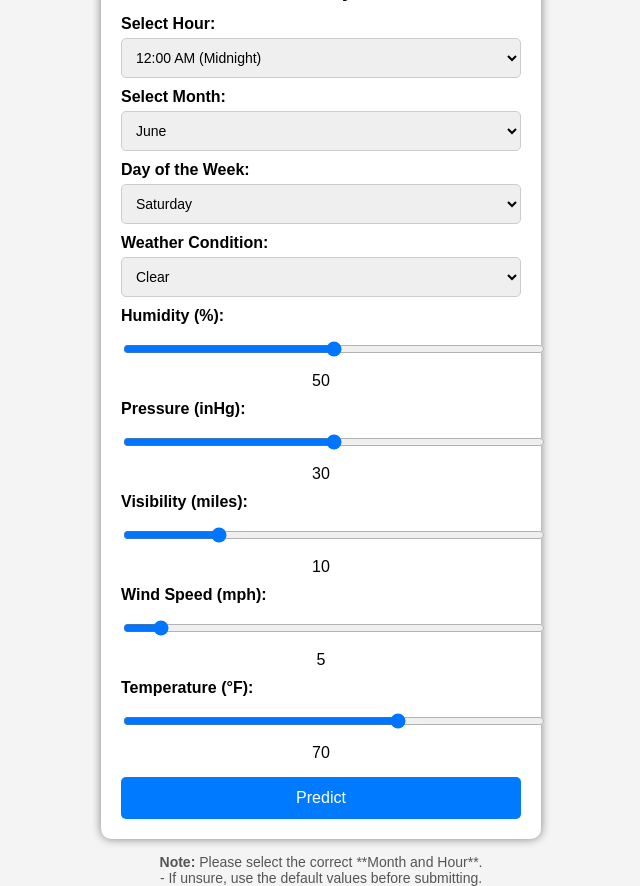
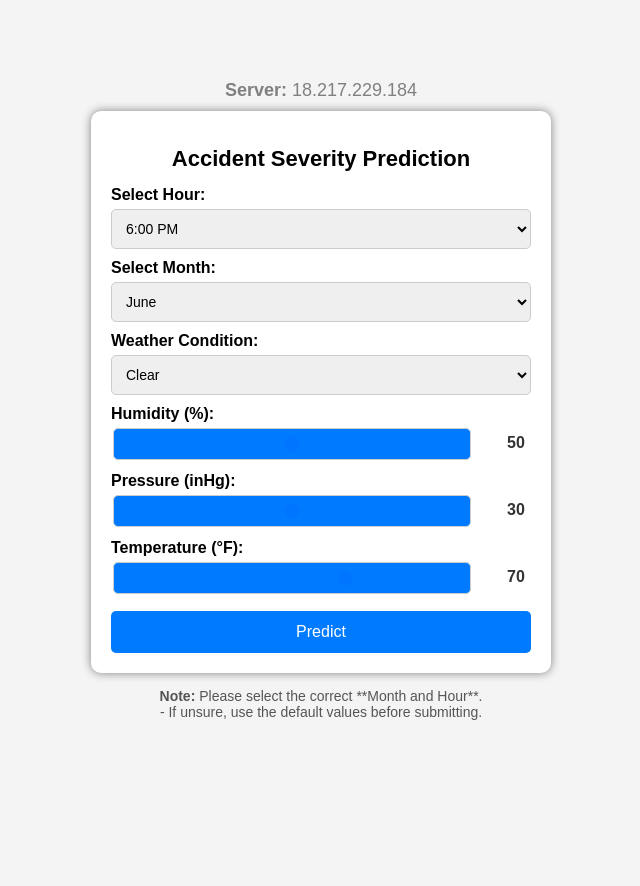
Before and after one commit to MoGIFannn/accident_predict, a Flask app: page / in a window 1280 px wide. Shown: the whole page, without its empty margins (319-959 px from the left). After the commit the page ends 720 px from the top, so only its background shows below. Run offline with Flask 3, Linux system fonts and the light colour scheme; parts of the project's set-up code (start-up, migrations or seed data) failed here and were passed over.

Commit message:
Update index.html

```diff
--- a/templates/index.html
+++ b/templates/index.html
@@ -17,6 +17,10 @@
                 alert("Please fill out all required fields.");
                 return false;
             }
+        }
+
+        function updateValue(id, value) {
+            document.getElementById(id).textContent = value;
         }
     </script>
 
@@ -42,12 +46,12 @@
             padding: 20px;
             border-radius: 10px;
             width: 100%;
-            max-width: 400px; /* Adjusts width for mobile devices */
+            max-width: 420px; /* Adjusted for mobile & desktop */
             box-shadow: 0px 0px 10px gray;
             text-align: center;
         }
         h1 {
-            font-size: 20px;
+            font-size: 22px;
         }
         label {
             font-weight: bold;
@@ -62,6 +66,28 @@
             border: 1px solid #ccc;
             border-radius: 5px;
             font-size: 14px;
+        }
+        .slider-container {
+            display: flex;
+            align-items: center;
+            justify-content: space-between;
+        }
+        input[type="range"] {
+            width: 80%;
+            height: 10px;
+            background: #007bff;
+            border-radius: 5px;
+            outline: none;
+            -webkit-appearance: none;
+            appearance: none;
+        }
+        .range-value {
+            font-size: 16px;
+            font-weight: bold;
+            color: #333;
+            margin-left: 10px;
+            width: 30px;
+            text-align: center;
         }
         button {
             background-color: #007BFF;
@@ -116,7 +142,7 @@
                 <option value="15">3:00 PM</option>
                 <option value="16">4:00 PM</option>
                 <option value="17">5:00 PM</option>
-                <option value="18">6:00 PM</option>
+                <option value="18" selected>6:00 PM</option>
                 <option value="19">7:00 PM</option>
                 <option value="20">8:00 PM</option>
                 <option value="21">9:00 PM</option>
@@ -140,17 +166,6 @@
                 <option value="12">December</option>
             </select><br>
 
-            <label>Day of the Week:</label>
-            <select name="Week">
-                <option value="0">Sunday</option>
-                <option value="1">Monday</option>
-                <option value="2">Tuesday</option>
-                <option value="3">Wednesday</option>
-                <option value="4">Thursday</option>
-                <option value="5">Friday</option>
-                <option value="6" selected>Saturday</option>
-            </select><br>
-
             <label>Weather Condition:</label>
             <select name="Weather_Condition">
                 <option value="Rain">Rain</option>
@@ -160,31 +175,19 @@
             </select><br>
 
             <label>Humidity (%):</label>
-            <div class="range-container">
+            <div class="slider-container">
                 <input type="range" name="Humidity" min="0" max="100" value="50" oninput="updateValue('humidity-value', this.value)">
                 <span id="humidity-value" class="range-value">50</span>
             </div>
 
             <label>Pressure (inHg):</label>
-            <div class="range-container">
+            <div class="slider-container">
                 <input type="range" name="Pressure" min="25" max="35" step="0.1" value="30" oninput="updateValue('pressure-value', this.value)">
                 <span id="pressure-value" class="range-value">30</span>
             </div>
 
-            <label>Visibility (miles):</label>
-            <div class="range-container">
-                <input type="range" name="Visibility" min="0" max="50" value="10" oninput="updateValue('visibility-value', this.value)">
-                <span id="visibility-value" class="range-value">10</span>
-            </div>
-
-            <label>Wind Speed (mph):</label>
-            <div class="range-container">
-                <input type="range" name="Wind_Speed" min="0" max="100" value="5" oninput="updateValue('windspeed-value', this.value)">
-                <span id="windspeed-value" class="range-value">5</span>
-            </div>
-
             <label>Temperature (°F):</label>
-            <div class="range-container">
+            <div class="slider-container">
                 <input type="range" name="Temperature" min="-30" max="120" value="70" oninput="updateValue('temperature-value', this.value)">
                 <span id="temperature-value" class="range-value">70</span>
             </div>
```
